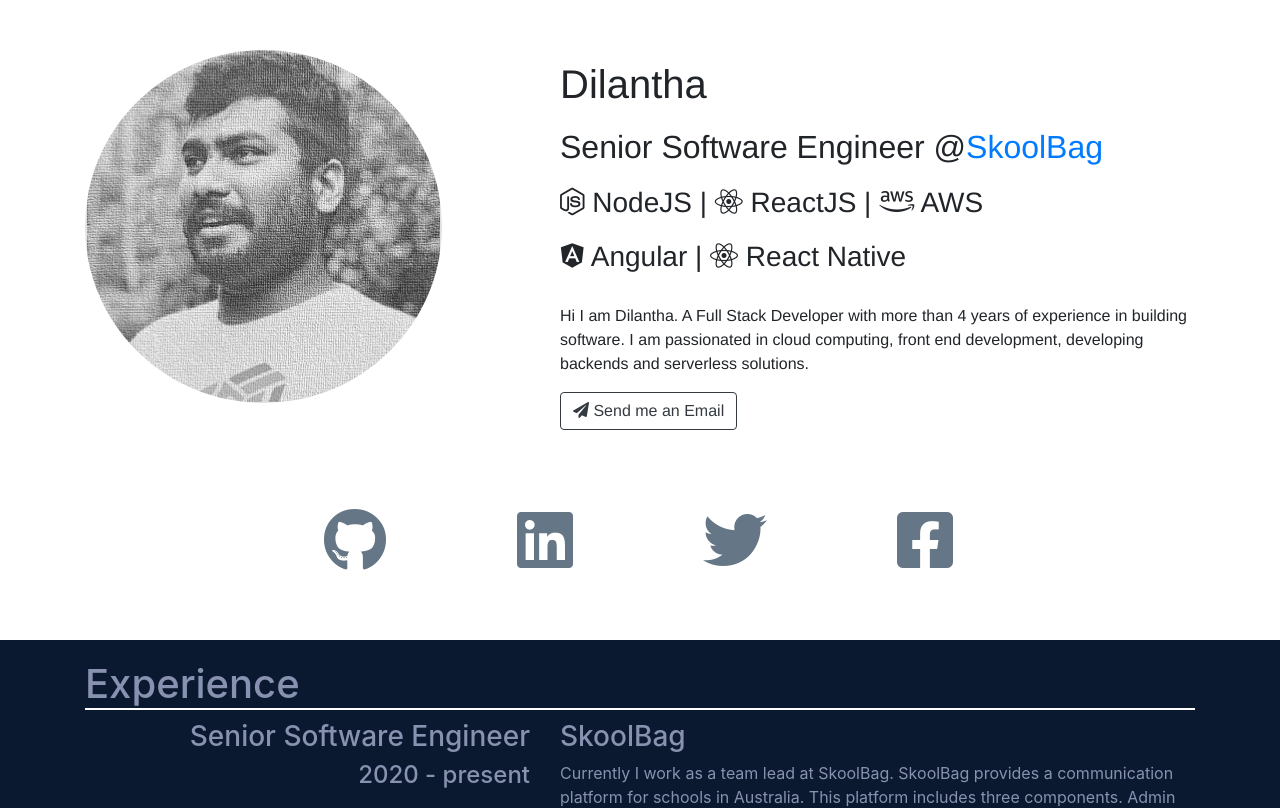
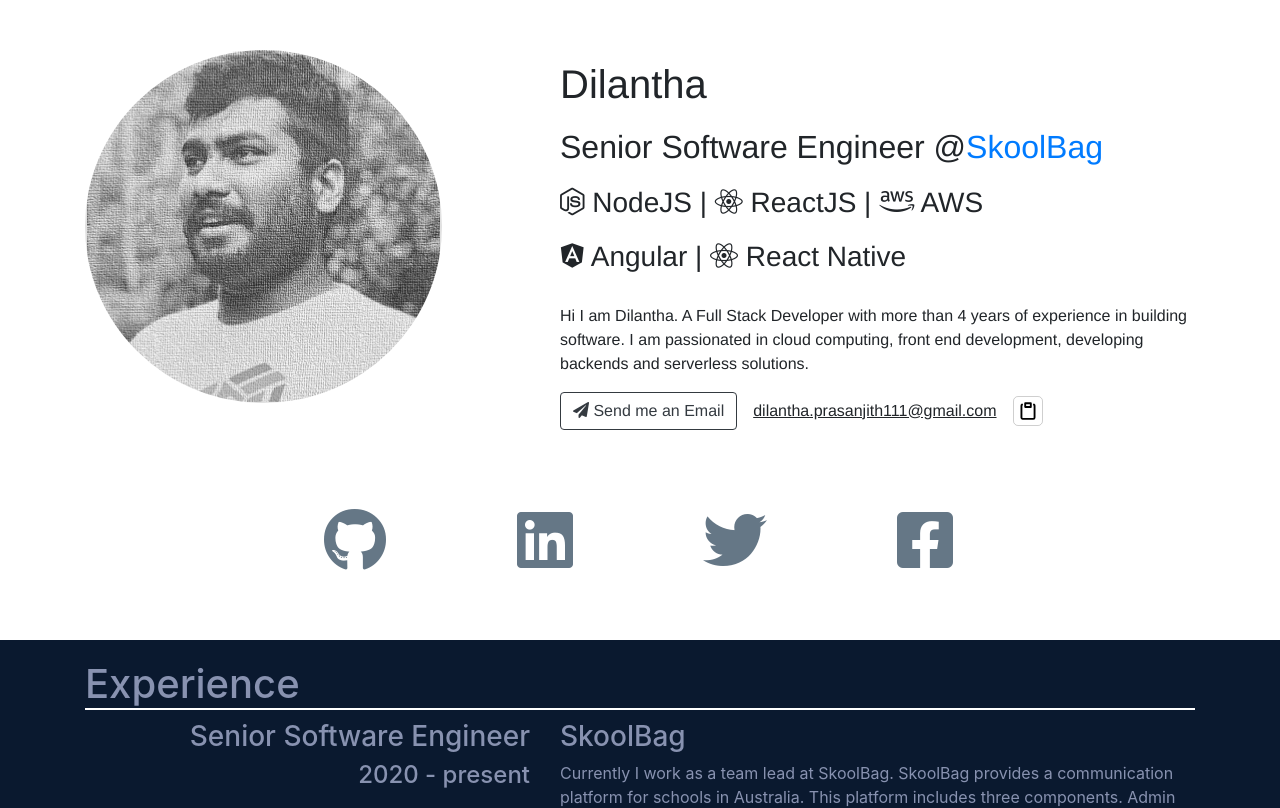
Before and after one commit to dilantha111/portfolio, a React (Create React App) app: page / in a window 1280 px wide. Shown: the top 808 px of the page. Built offline with nearby package versions, Linux system fonts and the light colour scheme.

Commit message:
feat: add copy email

```diff
--- a/src/components/AvatarSection.css
+++ b/src/components/AvatarSection.css
@@ -3,12 +3,102 @@
   margin-top: 4rem;
 }
 
-.findme-icon-container > div {
+.findme-icon-container>div {
   display: flex;
   justify-content: center;
 }
 
-.findme-icon-container > div > a {
+.findme-icon-container>div>a {
   font-size: 4rem;
   color: #657786;
 }
+
+.email-container-parent {
+  display: flex;
+}
+
+.email-container-child {
+  display: flex;
+  align-items: center;
+  margin-left: 1rem;
+  text-decoration: underline;
+  cursor: pointer;
+}
+
+.copy-icon-container {
+  border: 1px solid #00000030;
+  border-radius: 5px;
+  margin-left: 1rem;
+}
+
+.copy-icon-container:hover {
+  background: #00000012;
+}
+
+.tooltipi {
+  position: relative;
+}
+
+.tooltipi:before {
+  content: attr(data-text);
+  /* here's the magic */
+  position: absolute;
+
+  /* vertically center */
+  top: 50%;
+  transform: translateY(-50%);
+
+  /* move to right */
+  left: 100%;
+  margin-left: 15px;
+  /* and add a small left margin */
+
+  /* basic styles */
+  width: 200px;
+  padding: 10px;
+  border-radius: 10px;
+  background: #000;
+  color: #fff;
+  text-align: center;
+
+  display: block;
+  opacity: 0;
+  /* transition: 1s ease-in-out; */
+}
+
+.tooltipi::after {
+  content: '';
+  position: absolute;
+  left: 42%;
+  bottom: 50%;
+  border: 13px solid #000;
+  border-color: #000 transparent transparent;
+  display: block;
+  opacity: 0;
+  /* transition: 1s ease-in-out; */
+}
+
+.tooltipi.show:after {
+  opacity: 1;
+}
+
+.tooltipi.left:before {
+  /* reset defaults */
+  left: initial;
+  margin: initial;
+
+  /* set new values */
+  right: 100%;
+  margin-right: 15px;
+}
+
+.tooltipi.top:before {
+  top: initial;
+  margin: initial;
+  bottom: 50%;
+  left: 10%;
+}
+
+.tooltipi.show:before {
+  opacity: 1;
+}
--- a/src/components/AvatarSection.js
+++ b/src/components/AvatarSection.js
@@ -1,8 +1,27 @@
-import React from 'react';
+import React, { useState } from 'react';
 import { Row, Container, Col, Image, Button } from 'react-bootstrap';
+import { email } from '../data/const';
 import './AvatarSection.css';
 
 function AvatarSection() {
+    const [showCopied, setShowCopied] = useState(false);
+
+    const handleShowCopyClick = async () => {
+        try {
+            if (navigator && navigator.clipboard) {
+                await navigator.clipboard.writeText(email);
+            } else {
+                window.clipboardData.setData('Text', email);
+            }
+            setShowCopied(true);
+            setTimeout(() => {
+                setShowCopied(false);
+            }, 1000);
+        } catch (error) {
+            console.error(error);
+        }
+    }
+
     return (
         <Container fluid className='wrapper-avatar-section'>
             <Container>
@@ -12,7 +31,7 @@
                     </Col>
                     <Col md={7} className="description-panel">
                         <h1> Dilantha  </h1>
-                        <h2> Senior Software Engineer @<a href='https://www.moqproducts.com.au/skoolbag/' target='_blank'>SkoolBag</a> </h2>
+                        <h2> Senior Software Engineer @<a href='https://www.moqproducts.com.au/skoolbag/' rel="noopener noreferrer" target='_blank'>SkoolBag</a> </h2>
                         <h3>
                             <i className="fab fa-node-js"></i> NodeJS | <i className="fab fa-react"></i> ReactJS | <i className="fab fa-aws"></i> AWS
                         </h3>
@@ -24,9 +43,31 @@
                             I am passionated in cloud computing, front end development, developing backends and serverless solutions.
                         </p>
 
-                        <Button href="mailto:dilantha.prasanjith111@gmail.com" className="contact-btn" variant="outline-dark">
-                            <i className="fas fa-paper-plane"></i> Send me an Email
-                        </Button>
+                        <div className='email-container-parent'>
+                            <Button href={`mailto:${email}`} className="contact-btn" variant="outline-dark">
+                                <i className="fas fa-paper-plane"></i> Send me an Email
+                            </Button>
+                            <div
+                                className={showCopied ? 'email-container-child tooltipi top show' : 'email-container-child tooltipi top'}
+                                onClick={handleShowCopyClick}
+                                data-text="Copied !!!"
+                            >
+                                {email}
+                                <div className='copy-icon-container'>
+                                    <svg aria-hidden="true" viewBox="0 0 16 16" version="1.1" data-view-component="true" height="20" width="20"
+                                        className="octicon octicon-clippy js-clipboard-clippy-icon m-1">
+                                        <path
+                                            fillRule="evenodd"
+                                            d="M5.75 1a.75.75 0 00-.75.75v3c0 .414.336.75.75.75h4.5a.75.75 0 00.75-.75v-3a.75.75 0 00-.75-.75h-4.5zm.75 3V2.5h3V4h-3zm-2.874-.467a.75.75 0 00-.752-1.298A1.75 1.75 0 002 3.75v9.5c0 .966.784 1.75 1.75 1.75h8.5A1.75 1.75 0 0014 13.25v-9.5a1.75 1.75 0 00-.874-1.515.75.75 0 10-.752 1.298.25.25 0 01.126.217v9.5a.25.25 0 01-.25.25h-8.5a.25.25 0 01-.25-.25v-9.5a.25.25 0 01.126-.217z">
+                                        </path>
+                                    </svg>
+                                    <svg aria-hidden="true" viewBox="0 0 16 16" version="1.1" data-view-component="true" height="20" width="20"
+                                        className="octicon octicon-check js-clipboard-check-icon color-text-success m-1 d-none">
+                                        <path fillRule="evenodd" d="M13.78 4.22a.75.75 0 010 1.06l-7.25 7.25a.75.75 0 01-1.06 0L2.22 9.28a.75.75 0 011.06-1.06L6 10.94l6.72-6.72a.75.75 0 011.06 0z"></path>
+                                    </svg>
+                                </div>
+                            </div>
+                        </div>
 
                     </Col>
                 </Row>
--- /dev/null
+++ b/src/data/const.js
@@ -0,0 +1 @@
+export const email = 'dilantha.prasanjith111@gmail.com';
```
